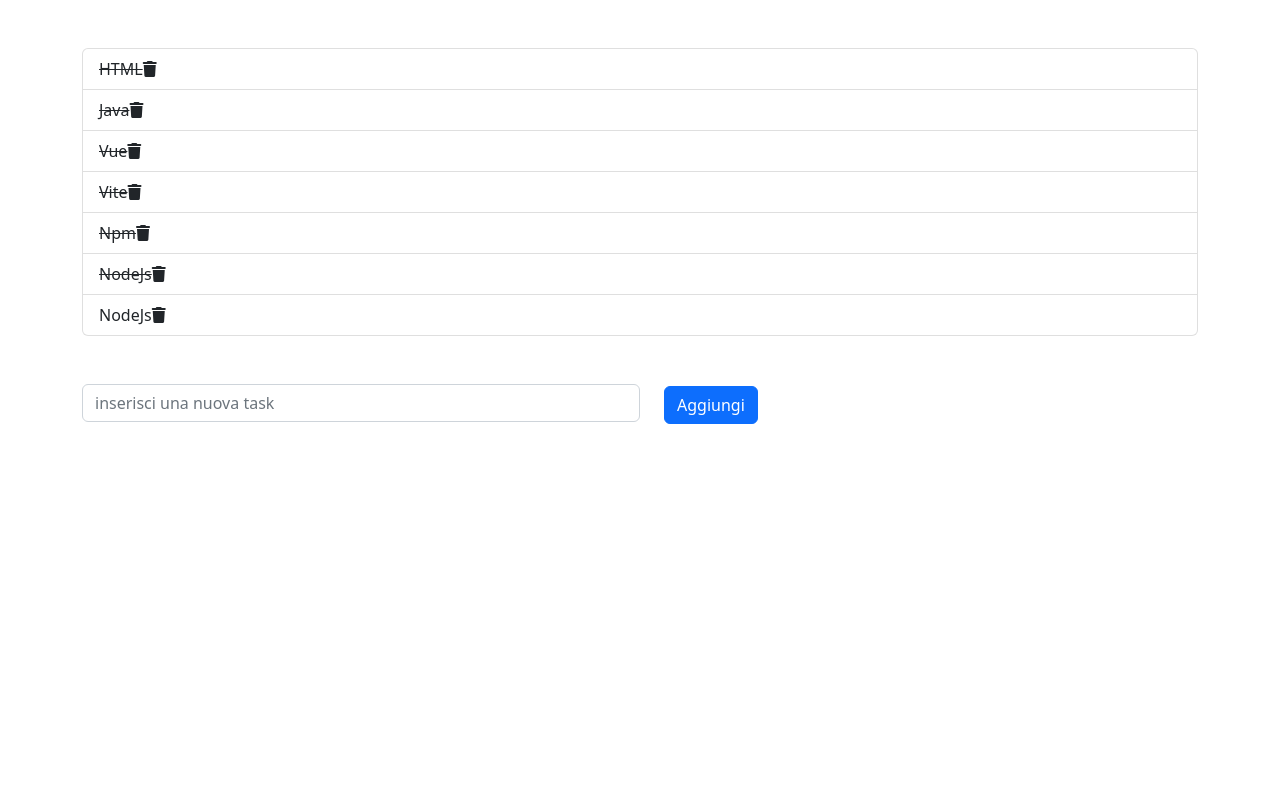
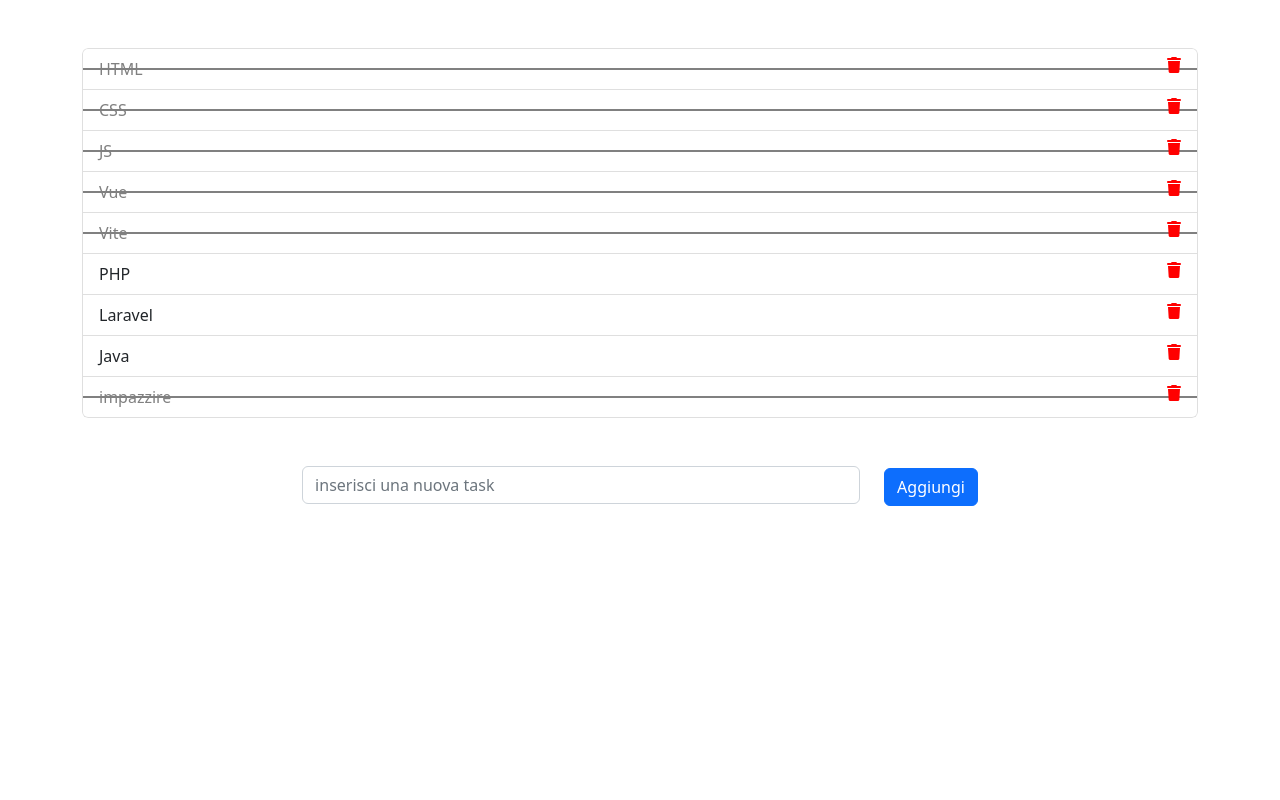
Before and after one commit to BetterCallAle/php-todo-list-json, a PHP site: page / in a window 1280 px wide. Run offline with PHP 8.4, Linux system fonts and the light colour scheme; some libraries are stand-ins or nearby versions.

Commit message:
added some style

```diff
--- a/css/style.css
+++ b/css/style.css
@@ -1,3 +1,41 @@
+.wrapper{
+    height: 100vh;
+    width: 100%;
+}
+
+#section-list{
+
+}
+
+ul{
+    max-height: 50vh;
+    overflow-y: auto;
+}
+
+li{
+    cursor: pointer;
+}
+
 .done{
-    text-decoration: line-through;
+    position: relative;
+    color: grey;
 }
+
+.done::after{
+    content:"";
+    height: 2px;
+    background-color: grey;
+    width: 100%;
+    position: absolute;
+    top: 50%;
+    left: 0;
+    transform: translateY(-50%);
+}
+
+.fa-trash{
+    color: red;
+    position: relative;
+    z-index: 1;
+    vertical-align: baseline;
+    cursor: pointer;
+}
--- a/index.php
+++ b/index.php
@@ -19,11 +19,12 @@
 <body>
 
     <div id="app">
+        <div class="wrapper">
             <main>
                 <section id="section-list" class="py-5">
                     <div class="container">
                         <ul class="list-group">
-                        <li v-for="(toDo, index) in toDoList" class="list-group-item" :class="{'done' : toDo.done}" @click="checkAsDone(index)">
+                            <li v-for="(toDo, index) in toDoList" class="list-group-item d-flex justify-content-between" :class="{'done' : toDo.done}" @click="checkAsDone(index)">
                                 <span>{{ toDo.text }}</span>
                                 <i class="fa-solid fa-trash" @click.stop="deleteElement(index)"></i>
                             </li>
@@ -32,13 +33,14 @@
                 </section>
 
                 <section>
-                <div class="container">
+                    <div class="container text-center">
                         <input type="text" v-model="userToDo" placeholder="inserisci una nuova task" class="form-control w-50 d-inline-block me-4" @keyup.enter="sendTaskToServer">
                         <button @click="sendTaskToServer" class="btn btn-primary">Aggiungi</button>
                     </div>
                 </section>
             </main>
         </div>
+    </div>
 
     <!-- Link JS -->
     <script src="js/script.js"></script>
--- a/todo.json
+++ b/todo.json
@@ -1 +1 @@
-[{"text":"HTML","done":true},{"text":"Java","done":true},{"text":"Vue","done":true},{"text":"Vite","done":true},{"text":"Npm","done":true},{"text":"NodeJs","done":true},{"text":"NodeJs","done":false}]
+[{"text":"HTML","done":true},{"text":"CSS","done":true},{"text":"JS","done":true},{"text":"Vue","done":true},{"text":"Vite","done":true},{"text":"PHP","done":false},{"text":"Laravel","done":false},{"text":"Java","done":false},{"text":"impazzire","done":true}]
```
Lines whose indentation alone changed are shown as unchanged.
